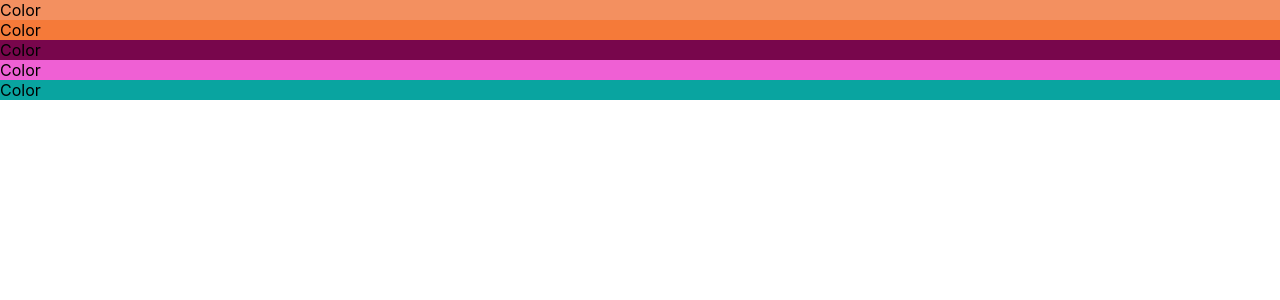
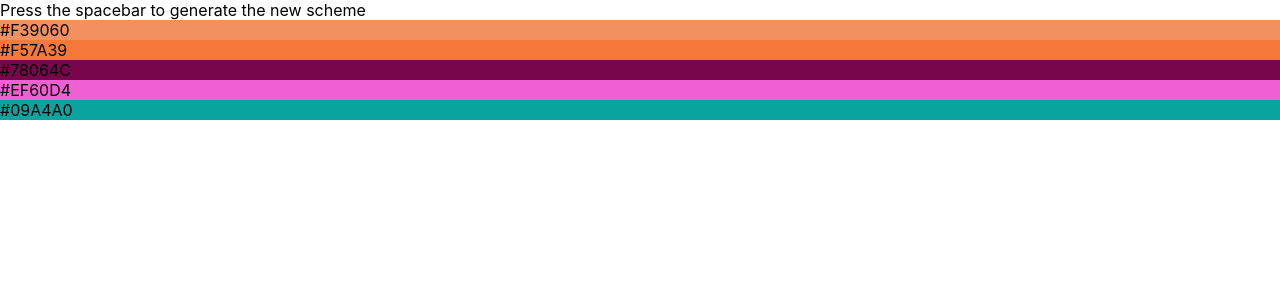
Before and after one commit to okradzemirian/color-generator, a React (Create React App) app: page / in a window 1280 px wide. Shown: the top 300 px of the page. Built offline with nearby package versions, Linux system fonts and the light colour scheme.

Commit message:
Simple header component

```diff
--- a/src/components/App/App.js
+++ b/src/components/App/App.js
@@ -1,4 +1,5 @@
 import React, { useState, useEffect } from 'react'
+import Header from '../Header/Header'
 import ColorsList from '../ColorsList/ColorsList'
 import generateColors from '../../utils/generateColors'
 
@@ -19,7 +20,12 @@ const App = () => {
         }
     }, [])
 
-    return <ColorsList colors={colors} />
+    return (
+        <div>
+            <Header />
+            <ColorsList colors={colors} />
+        </div>
+    )
 }
 
 export default App
--- a/src/components/Color/Color.js
+++ b/src/components/Color/Color.js
@@ -1,5 +1,5 @@
 import React from 'react'
 
-const Color = ({ color }) => <div style={{ background: color }}>Color</div>
+const Color = ({ color }) => <div style={{ background: color }}>{color}</div>
 
 export default Color
--- /dev/null
+++ b/src/components/Header/Header.js
@@ -0,0 +1,9 @@
+import React from 'react'
+
+const Header = () => (
+    <header>
+        <p>Press the spacebar to generate the new scheme</p>
+    </header>
+)
+
+export default Header
```
